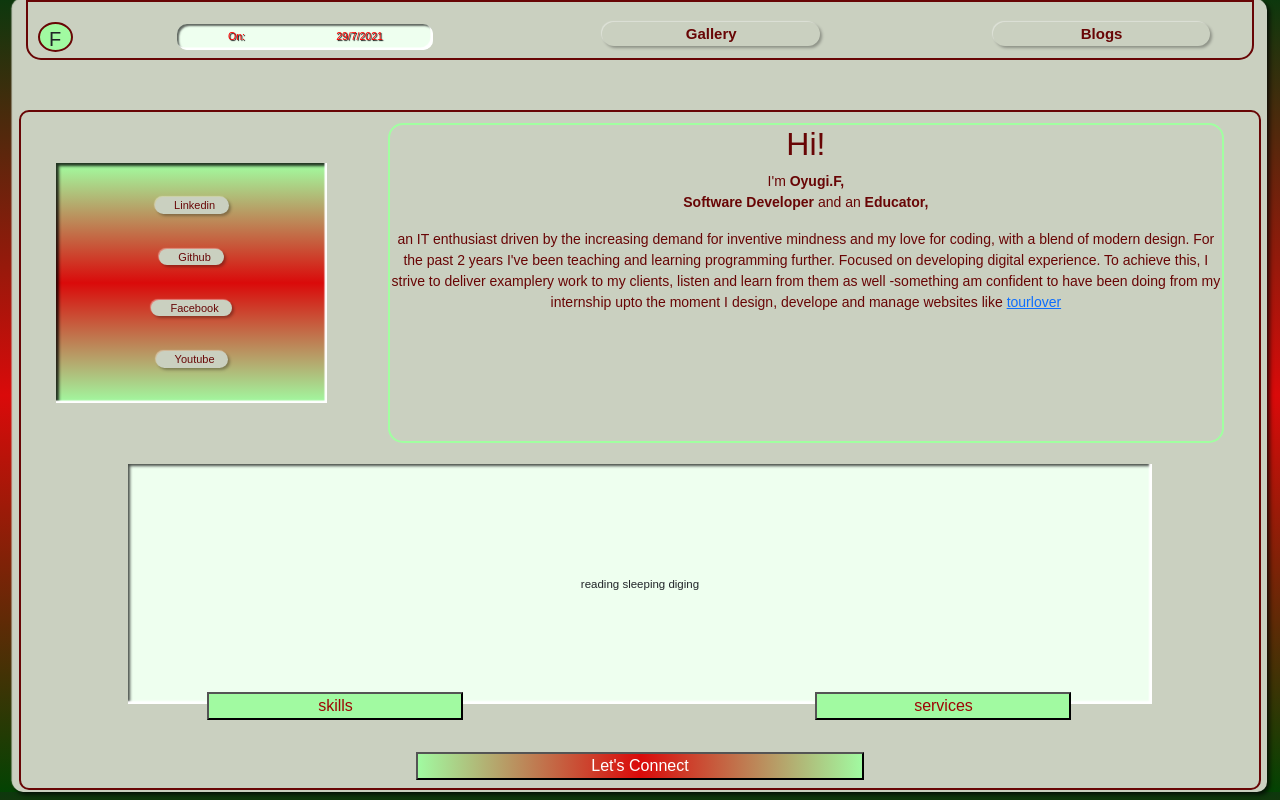
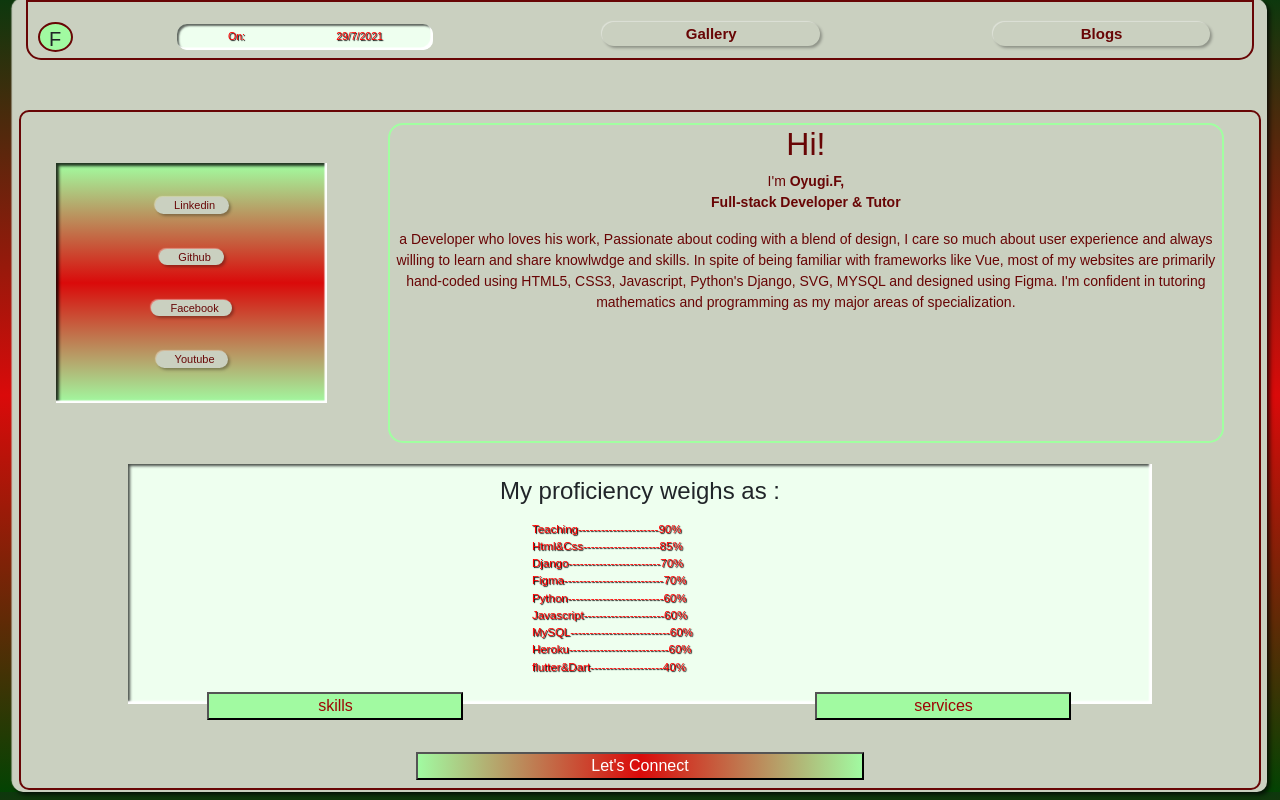
Before and after one commit to OyugiFelix/mywebsite, a Django app: page / in a window 1280 px wide. Run offline with Django 3.2, Linux system fonts and the light colour scheme.

Commit message:
added my proficiency

```diff
--- a/connect/templates/index.html
+++ b/connect/templates/index.html
@@ -47,22 +47,33 @@
             <h2>Hi!</h2>
              {% comment %} <img src="{% static 'images/avatarprofile.png' %}" alt="">  {% endcomment %}
             <p>I'm <strong>Oyugi.F,</strong>  <br>
-             <strong>Software Developer</strong> and an <strong>Educator,</strong></p>
-            <p>an IT enthusiast driven by the increasing demand for inventive mindness and my love for coding, with a blend of modern design.
-          For the past 2 years I've been teaching and learning programming further.
-          Focused on developing digital experience. To achieve this,
-          I strive to deliver examplery work to my clients, listen and learn from them as well -something
-            am confident to have been doing from my internship upto the moment I design,
-            develope and manage websites like <a href="https://tourloverrealtors.com/">tourlover</a></p>
+             <strong>Full-stack Developer & Tutor</strong> </p>
+            <p>a Developer who loves his work, Passionate about coding with a blend of design, I care so much about
+             user experience and always willing to learn and share knowlwdge and skills.
 
+             In spite of being familiar with frameworks like Vue,  most of my websites are primarily hand-coded
+             using HTML5, CSS3, Javascript, Python's Django, SVG, MYSQL and designed using Figma.
+             I'm confident in tutoring  mathematics and programming as my major areas of specialization.
+            </p>
           </div>
         </div>
         <div class="display">
           <div class="screen">
            <div class="prof">
-              reading
-              sleeping
-              diging
+             <h4>My proficiency weighs as :</h4>
+             <ul>
+               <li>Teaching---------------------90%</li>
+               <li>Html&Css--------------------85%</li>
+               <li>Django------------------------70%</li>
+               <li>Figma--------------------------70%</li>
+                <li>Python-------------------------60%</li>
+               <li>Javascript---------------------60%</li>
+                <li>MySQL--------------------------60%</li>
+               <li>Heroku--------------------------60%</li>
+                <li>flutter&Dart-------------------40%</li>
+
+
+             </ul>
            </div>
            {% comment %} <div class="services">
               <ul>
```
